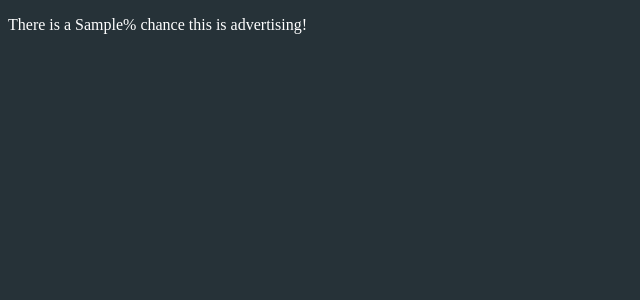
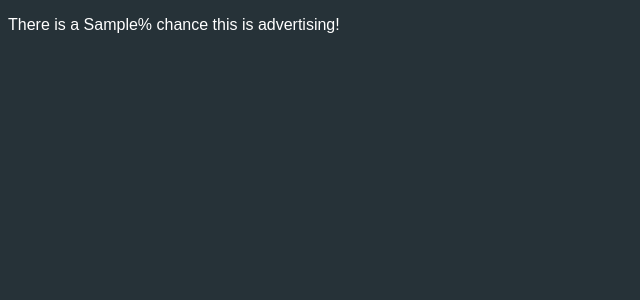
Before and after one commit to CStephenson970/AdDetector, a Flask app: template app/AdDetector/templates/checkpage.html in a window 1280 px wide. Shown: the top 300 px of the page, without its empty margins (0-640 px from the left). Run offline with Flask 2, Linux system fonts and the light colour scheme; the template is opened without the code that fills it: most values are stand-ins (such as "Sample title", 1, 10 or a date in 2020); parts of the project's set-up code (start-up, migrations or seed data) failed here and were passed over.

Commit message:
Change the checkpage font to not have serifs

```diff
--- a/app/AdDetector/templates/checkpage.html
+++ b/app/AdDetector/templates/checkpage.html
@@ -1,12 +1,12 @@
 <!doctype html>
 <html>
   <head>
-    <title>AdDetector</title>
+    <title>Spotsor</title>
     <script src="popup.js"></script>
   </head>
   <body bgcolor="#263238">
     <span style="white-space:nowrap">
-      <p style="color:white;font-family:proxima-nova">There is a {{ad_chance}}% chance this is advertising!</p>
+      <p style="color:white;font-family:proxima-nova,sans-serif">There is a {{ad_chance}}% chance this is advertising!</p>
     </span>
   </body>
 </html>
```
